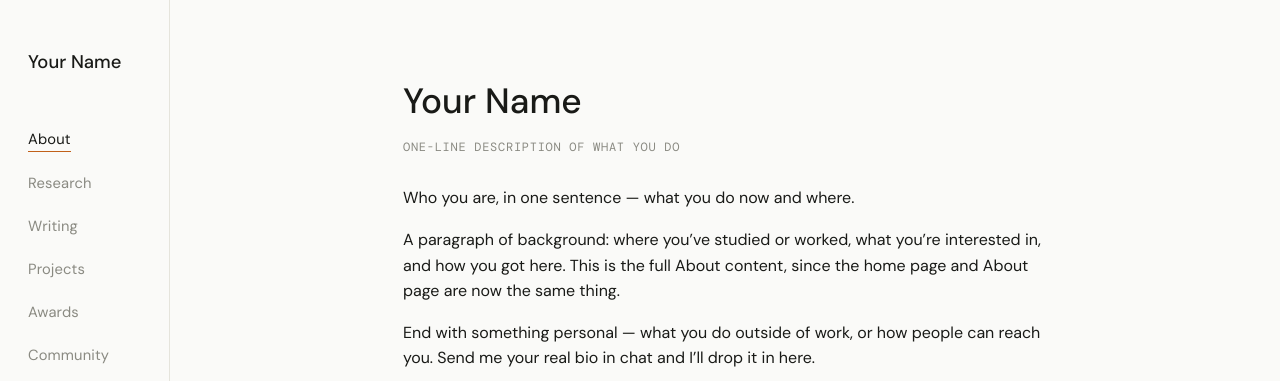
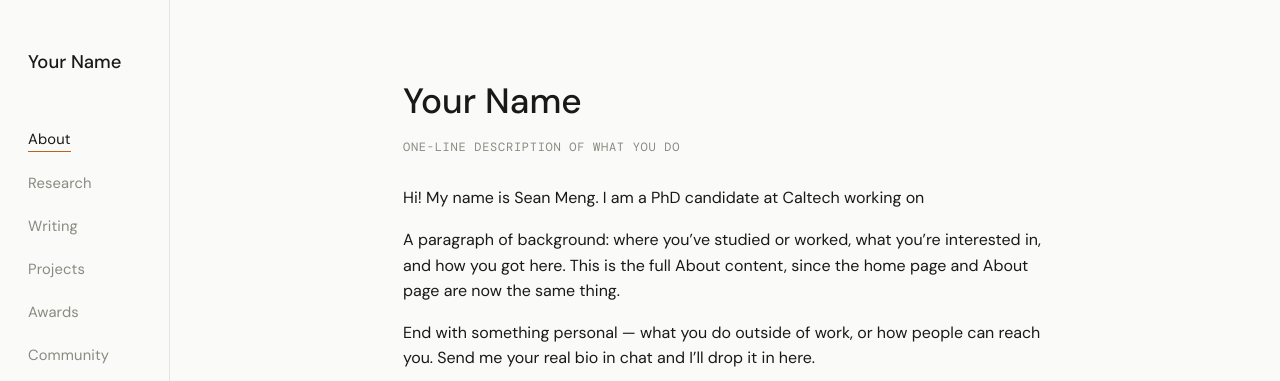
Before and after one commit to seanmeng17/personal-site, a Jekyll site: the page built from personal-site_otherversion/index.md, in a window 1280 px wide and 1001 px high. Shown: the top 381 px of the window. Built offline with Jekyll 4.4.1, drawn with Linux system fonts in a browser that asks for light colours.

Commit message:
Update index.md

```diff
--- a/personal-site_otherversion/index.md
+++ b/personal-site_otherversion/index.md
@@ -2,7 +2,8 @@
 layout: home
 title: Home
 ---
-Who you are, in one sentence — what you do now and where.
+
+Hi! My name is Sean Meng. I am a PhD candidate at Caltech working on
 
 A paragraph of background: where you've studied or worked, what you're
 interested in, and how you got here. This is the full About content, since
```
